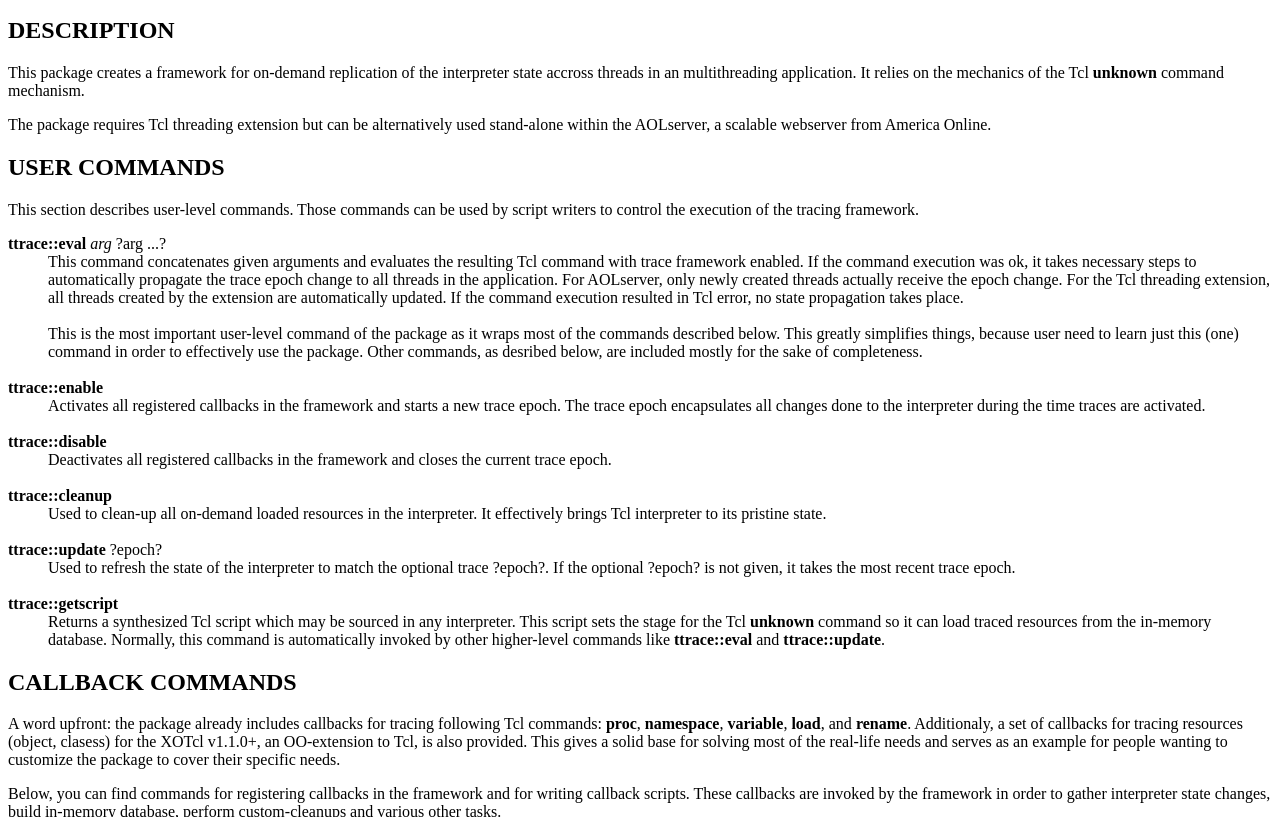
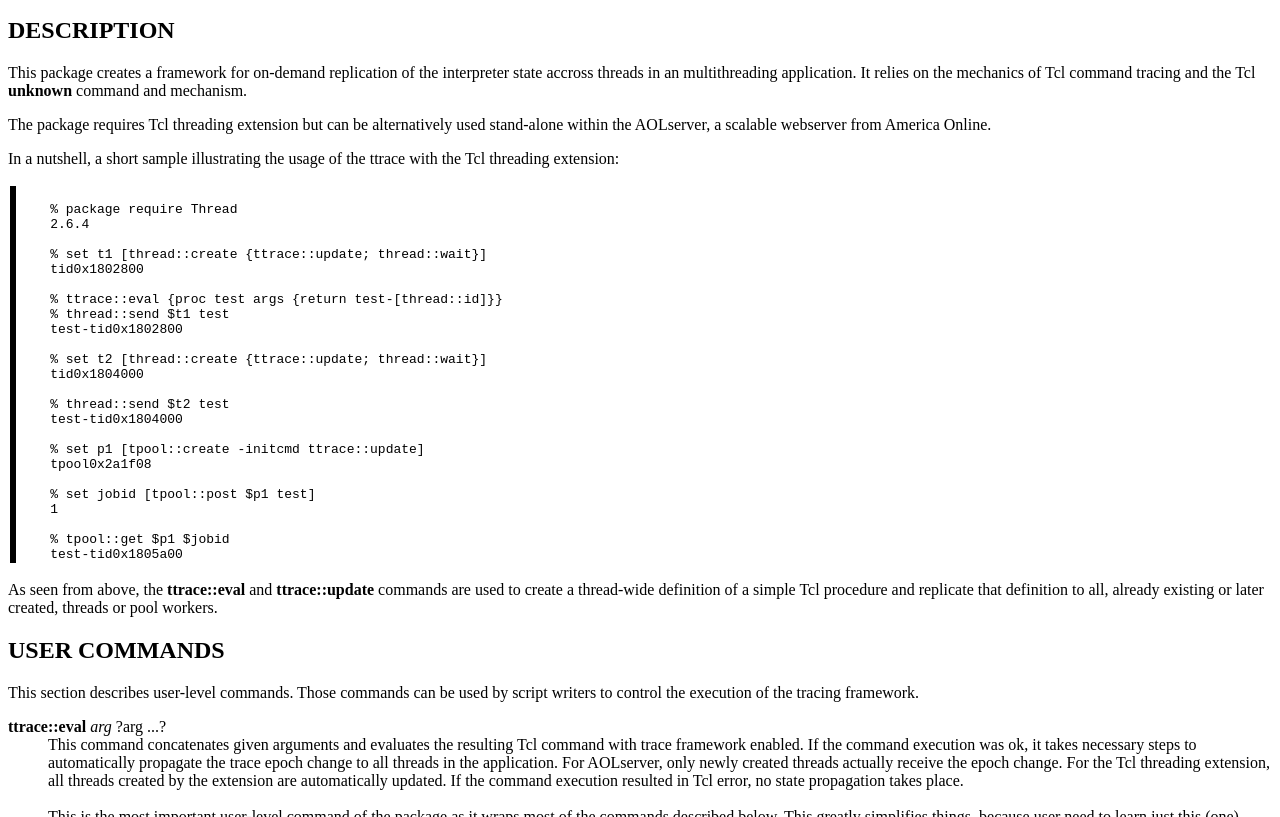
Before and after one commit to tcltk/thread, a plain HTML site: page doc/html/ttrace.html in a window 1280 px wide. Shown: the part 776-1593 px from the top of the page. Drawn offline with Linux system fonts and the light colour scheme.

Commit message:
Regenrated doc. Added examples to ttrace.man

```diff
--- a/doc/html/ttrace.html
+++ b/doc/html/ttrace.html
@@ -5,7 +5,7 @@
 </head>
 <! -- Generated from file '' by tcllib/doctools with format 'html'
    -->
-<! -- CVS: $Id: ttrace.html,v 1.7 2005/07/28 08:51:04 vasiljevic Exp $ ttrace.n
+<! -- CVS: $Id: ttrace.html,v 1.8 2006/10/05 10:22:59 vasiljevic Exp $ ttrace.n
    -->
 
 <body>
@@ -53,11 +53,48 @@ package require <b>Thread ?2.6?</b><br>
 <p>
 This package creates a framework for on-demand replication of the
 interpreter state accross threads in an multithreading application.
-It relies on the mechanics of the Tcl <b class='cmd'>unknown</b> command mechanism.
+It relies on the mechanics of Tcl command tracing and the Tcl
+<b class='cmd'>unknown</b> command and mechanism.
 <p>
 The package requires Tcl threading extension but can be alternatively
 used stand-alone within the AOLserver, a scalable webserver from
 America Online.
+<p>
+In a nutshell, a short sample illustrating the usage of the ttrace
+with the Tcl threading extension:
+
+<p><table><tr><td bgcolor=black>&nbsp;</td><td><pre class='sample'>
+
+    % package require Thread
+    2.6.4
+
+    % set t1 [thread::create {ttrace::update; thread::wait}]
+    tid0x1802800
+
+    % ttrace::eval {proc test args {return test-[thread::id]}}
+    % thread::send $t1 test
+    test-tid0x1802800
+
+    % set t2 [thread::create {ttrace::update; thread::wait}]
+    tid0x1804000
+
+    % thread::send $t2 test
+    test-tid0x1804000
+
+    % set p1 [tpool::create -initcmd ttrace::update]
+    tpool0x2a1f08
+
+    % set jobid [tpool::post $p1 test]
+    1
+
+    % tpool::get $p1 $jobid
+    test-tid0x1805a00
+</pre></td></tr></table></p>
+<p>
+As seen from above, the <b class='cmd'>ttrace::eval</b> and <b class='cmd'>ttrace::update</b>
+commands are used to create a thread-wide definition of a simple
+Tcl procedure and replicate that definition to all, already existing
+or later created, threads or pool workers.
 
 <h2><a name="user_commands">USER COMMANDS</a></h2>
 <p>
```
Also changed, not shown: doc/html/thread.html (+1 -1 lines), doc/html/tpool.html (+1 -1 lines), doc/html/tsv.html (+1 -1 lines), 5 other files.
